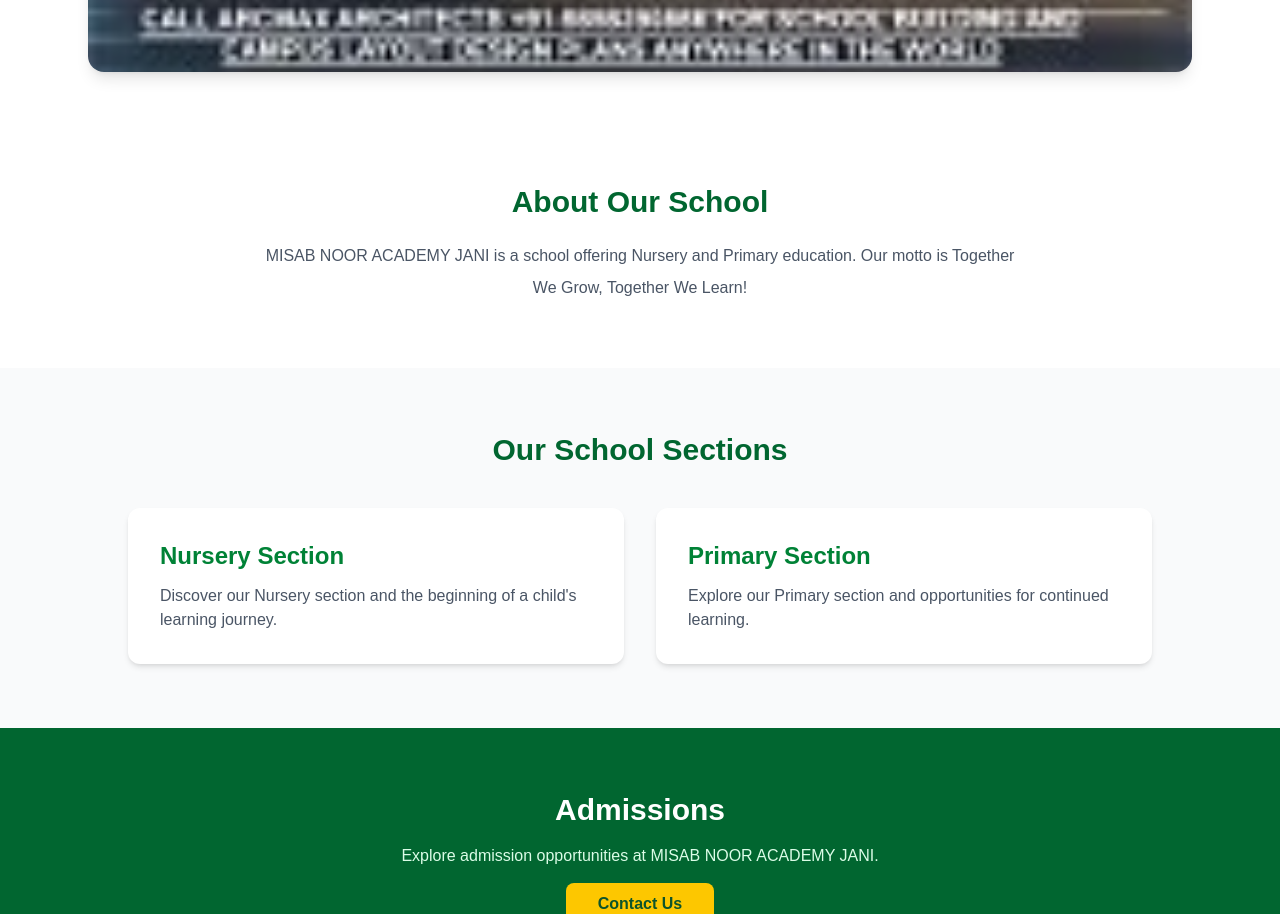
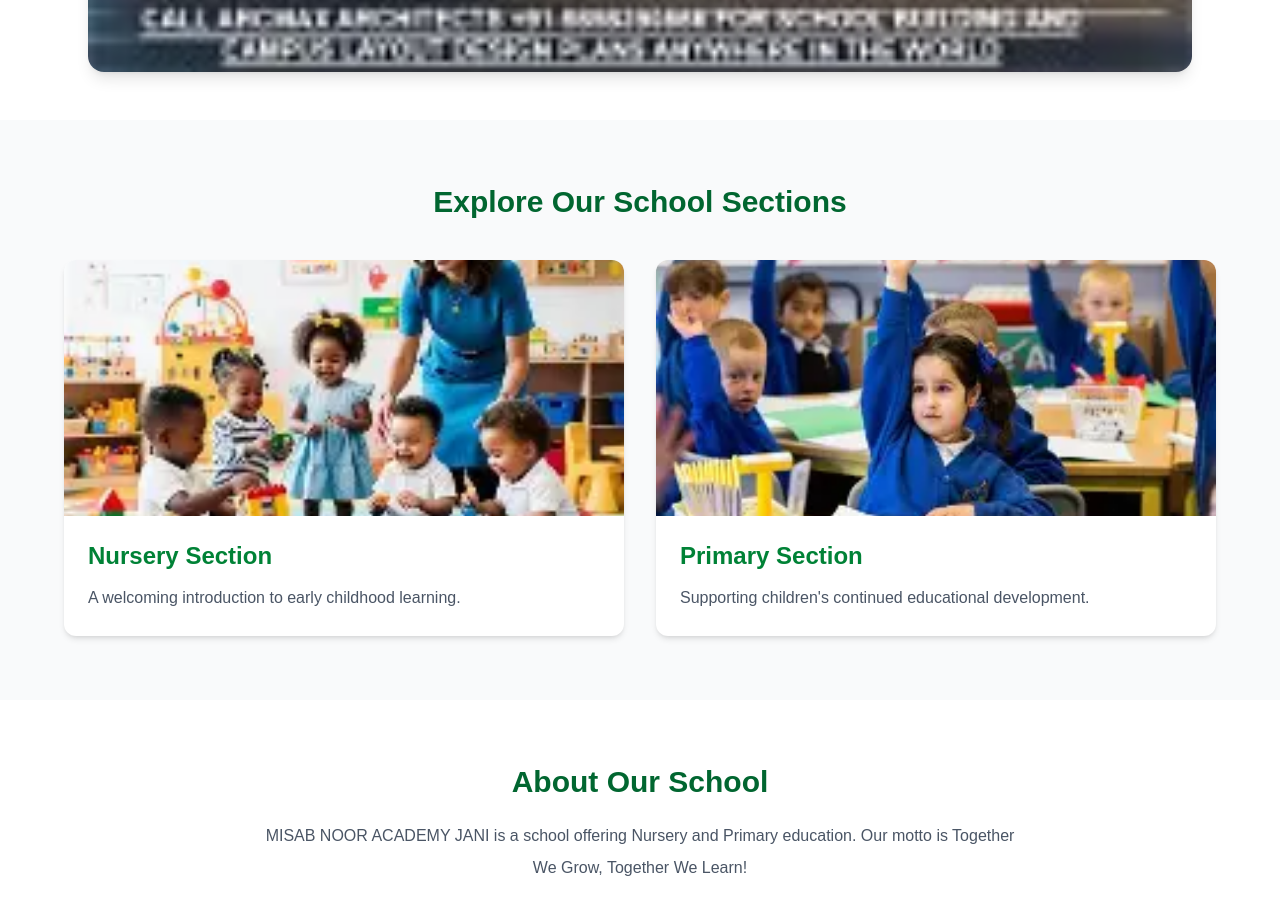
Before and after one commit to NIZAMADDEEN/vibe-coding-training, a Next.js app in the folder week-03-nextjs/: page / in a window 1280 px wide. Shown: the part 1560-2474 px from the top of the page. Built offline with nearby package versions, Linux system fonts and the light colour scheme.

Commit message:
Adding nursery and Priamry Class images

```diff
--- a/week-03-nextjs/src/app/components/SchoolCard.tsx
+++ /dev/null
@@ -1,22 +0,0 @@
-
-type SchoolCardProps = {
-  title: string;
-  description: string;
-};
-
-export default function SchoolCard({
-  title,
-  description,
-}: SchoolCardProps) {
-  return (
-    <div className="rounded-xl bg-white p-8 shadow-md">
-      <h3 className="mb-3 text-2xl font-bold text-green-700">
-        {title}
-      </h3>
-
-      <p className="text-gray-600">
-        {description}
-      </p>
-    </div>
-  );
-}
--- a/week-03-nextjs/src/app/page.tsx
+++ b/week-03-nextjs/src/app/page.tsx
@@ -1,5 +1,7 @@
 
+import SchoolImageCard from "@/components/SchoolImageCard";
 import SchoolCard from "@/components/SchoolCard";
+
 import Image from "next/image";
 
 export default function Home() {
@@ -37,6 +39,30 @@ export default function Home() {
     height={700}
     className="h-auto w-full rounded-2xl shadow-lg"
   />
+</section>
+<section className="bg-gray-50 px-6 py-16">
+  <div className="mx-auto max-w-6xl">
+
+    <h2 className="mb-10 text-center text-3xl font-bold text-green-800">
+      Explore Our School Sections
+    </h2>
+
+    <div className="grid gap-8 md:grid-cols-2">
+
+      <SchoolImageCard
+        title="Nursery Section"
+        description="A welcoming introduction to early childhood learning."
+        image="/images/nursery-class.jpg"
+      />
+
+      <SchoolImageCard
+        title="Primary Section"
+        description="Supporting children's continued educational development."
+        image="/images/primary-class.jpg"
+      />
+
+    </div>
+  </div>
 </section>
 
       {/* About Section */}
--- a/week-03-nextjs/src/components/SchoolCard.tsx
+++ b/week-03-nextjs/src/components/SchoolCard.tsx
@@ -1,3 +1,4 @@
+
 type SchoolCardProps = {
   title: string;
   description: string;
--- /dev/null
+++ b/week-03-nextjs/src/components/SchoolImageCard.tsx
@@ -0,0 +1,35 @@
+import Image from "next/image";
+
+type SchoolImageCardProps = {
+  title: string;
+  description: string;
+  image: string;
+};
+
+export default function SchoolImageCard({
+  title,
+  description,
+  image,
+}: SchoolImageCardProps) {
+  return (
+    <div className="overflow-hidden rounded-xl bg-white shadow-md">
+      <Image
+        src={image}
+        alt={title}
+        width={600}
+        height={400}
+        className="h-64 w-full object-cover"
+      />
+
+      <div className="p-6">
+        <h3 className="mb-3 text-2xl font-bold text-green-700">
+          {title}
+        </h3>
+
+        <p className="leading-7 text-gray-600">
+          {description}
+        </p>
+      </div>
+    </div>
+  );
+}
```
Also changed, not shown: week-03-nextjs/public/images/nursery-class.jpg (renamed from week-03-nextjs/public/images/nursery-class.webp), week-03-nextjs/public/images/primary-class.jpg (renamed from week-03-nextjs/public/images/primary-class.webp).
